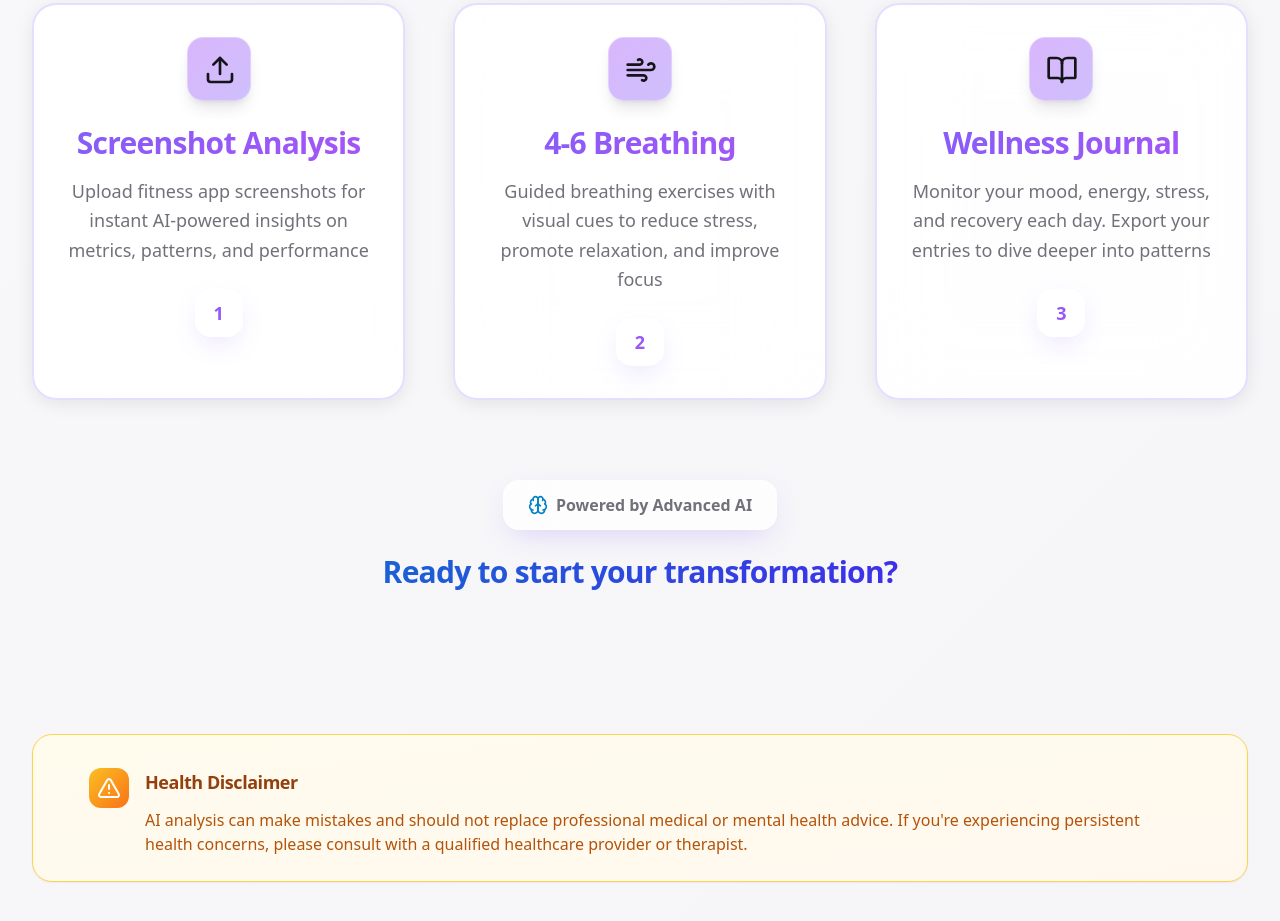
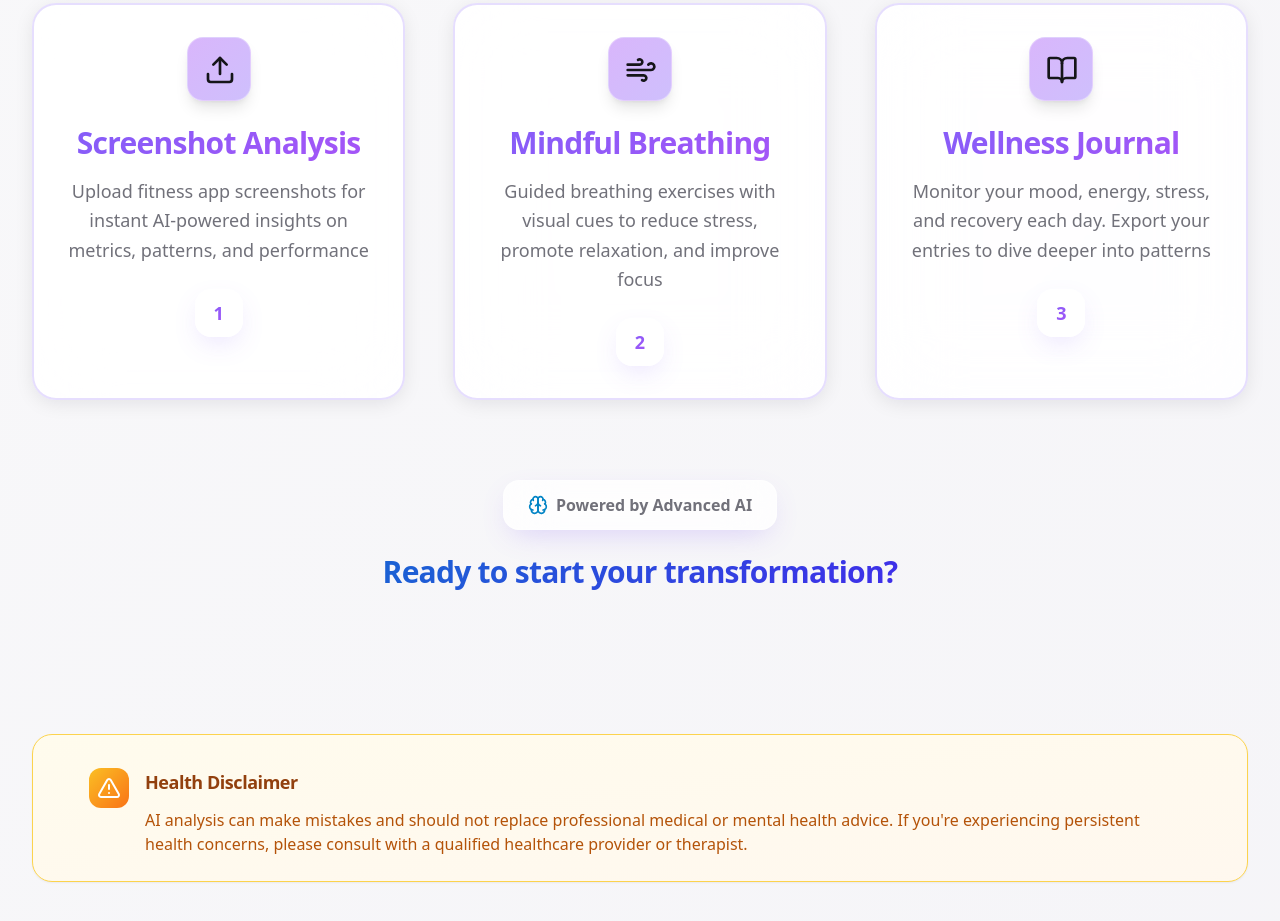
Before and after one commit to vassiliylak-source/fitness-wellness-insights, a React (Vite) app: page / in a window 1280 px wide. Shown: the part 1280-2201 px from the top of the page. Built offline with nearby package versions, Linux system fonts and the light colour scheme.

Commit message:
Refactor: Rename breathing exercises

```diff
--- a/src/components/Index/HowItWorksSection.tsx
+++ b/src/components/Index/HowItWorksSection.tsx
@@ -11,7 +11,7 @@ const HowItWorksSection = () => {
     },
     {
       icon: Wind,
-      title: "4-6 Breathing",
+      title: "Mindful Breathing",
       description: "Guided breathing exercises with visual cues to reduce stress, promote relaxation, and improve focus",
       color: "accent",
       delay: "0.2s"
```
